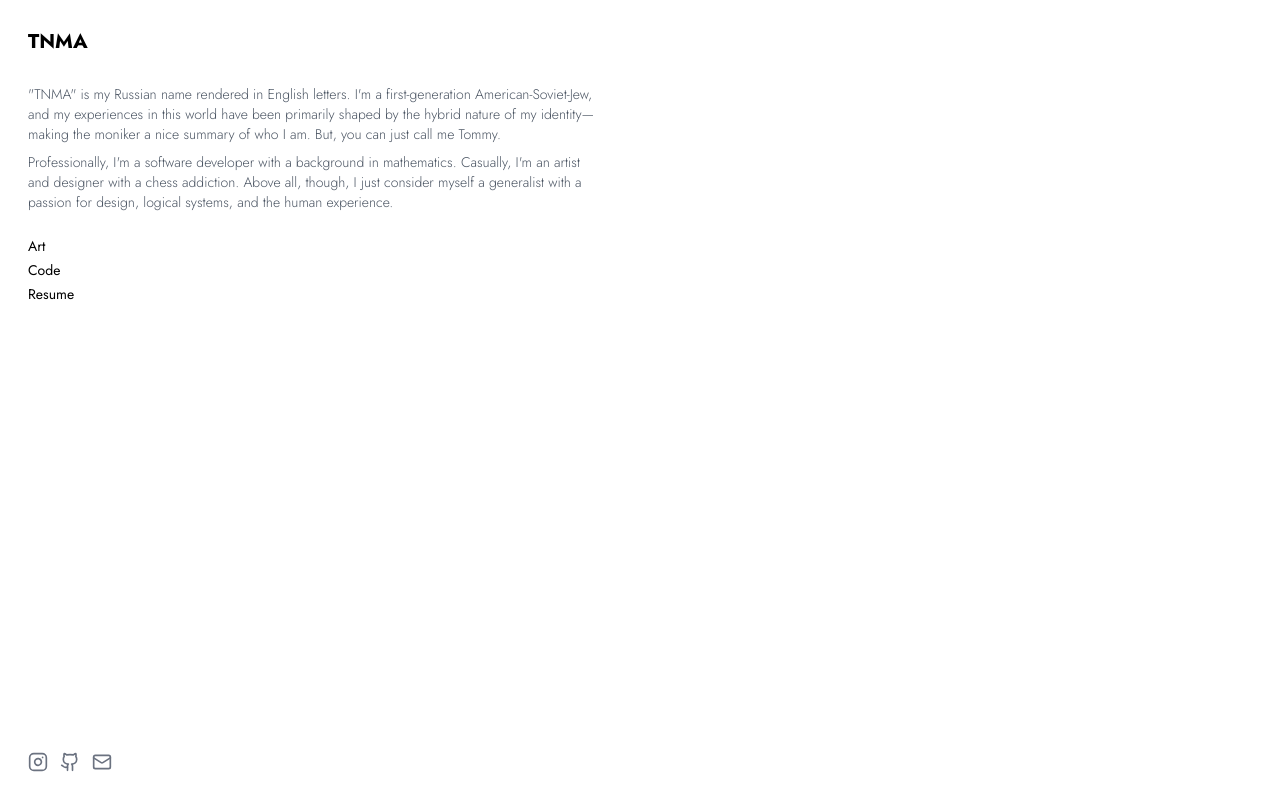
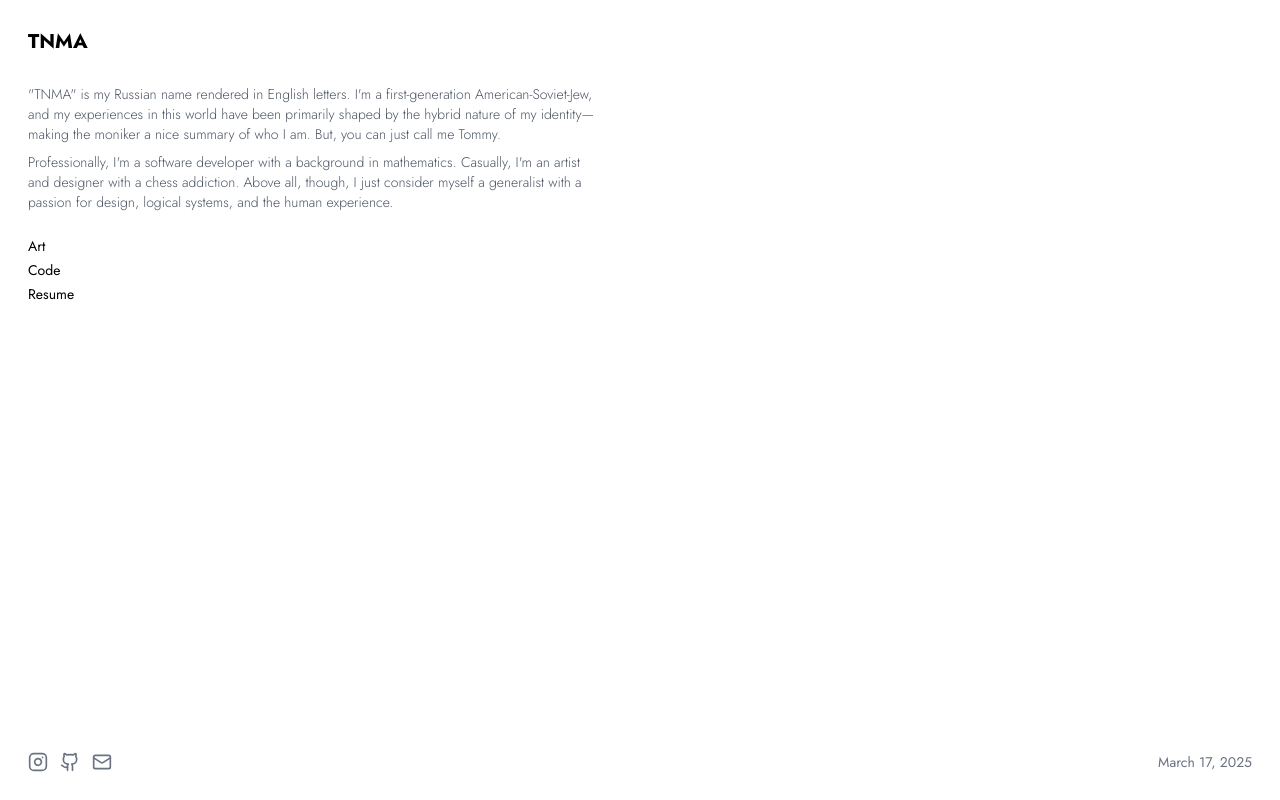
Before and after one commit to TheBerlinMan/tnma-me, a Next.js app: page /home in a window 1280 px wide. Built offline with nearby package versions, Linux system fonts and the light colour scheme.

Commit message:
add date to footer

```diff
--- a/app/(root)/components/Footer.tsx
+++ b/app/(root)/components/Footer.tsx
@@ -4,7 +4,7 @@ import { useState, useEffect } from "react";
 import { Github, Instagram, Mail } from "lucide-react";
 import Link from "next/link";
 import React from "react";
-import { getRandomColor } from "@/lib/functions";
+import { getRandomColor, getCurrentDateLong } from "@/lib/functions";
 
 const Footer = () => {
   // Start with an empty object so that SSR always renders a stable value.
@@ -28,7 +28,7 @@ const Footer = () => {
 
   return (
     <footer className="text-sm text-gray-500">
-      <div className="flex justify-start items-center gap-3 m-7">
+      <div className="flex justify-between items-center gap-3 m-7">
         <div className="flex gap-3">
           <Link href="https://www.instagram.com/im.tnma" target="_blank">
             <Instagram
@@ -64,6 +64,7 @@ const Footer = () => {
             />
           </Link>
         </div>
+        <div>{getCurrentDateLong()}</div>
       </div>
     </footer>
   );
```
